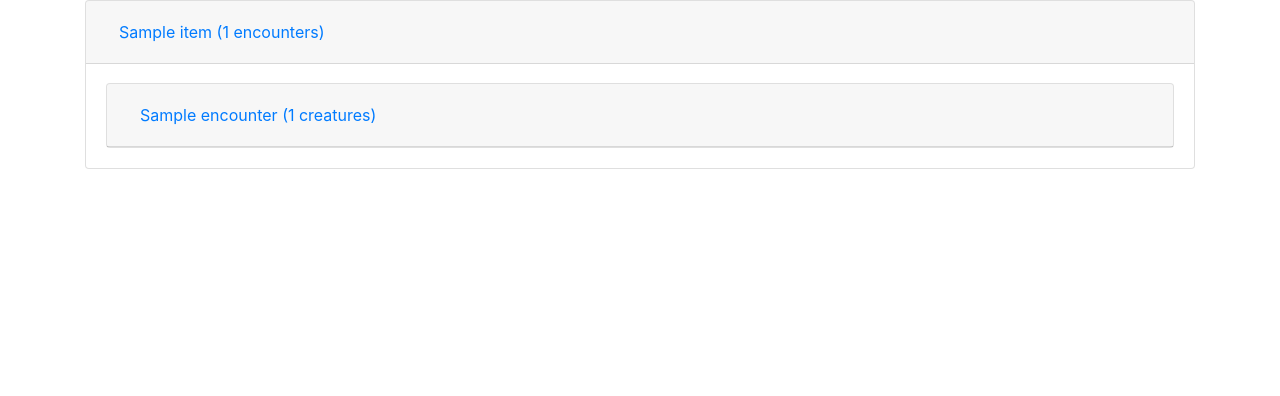
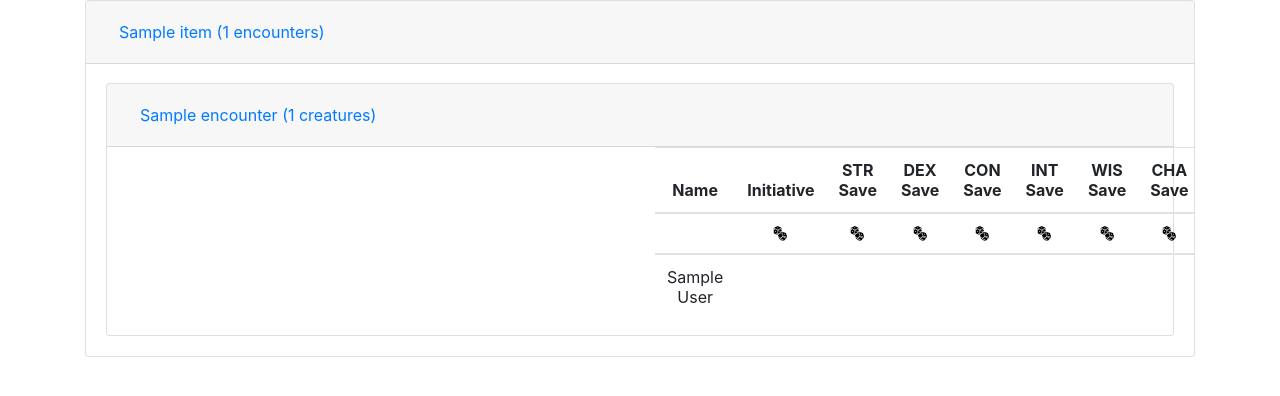
Before and after one commit to TorreySlattery/talespinner, a Django app: page /encounter-groups/ in a window 1280 px wide, after a click that opens the changed part. Shown: the top 396 px of the page. Run offline with Django 3.2, Linux system fonts and the light colour scheme; tables that the repository leaves empty hold one stand-in row (values such as "Sample post"); a database or web service that is not in the repository returns one stand-in record (values such as "Sample title"); data that the repository does not hold is empty; some libraries are stand-ins or nearby versions.

Commit message:
Add group roll table

```diff
--- a/frontend/static/css/base.css
+++ b/frontend/static/css/base.css
@@ -3,6 +3,11 @@ span.roll-label, img {
 }
 
 img.roll-image {
+    width: 15px;
+    cursor: pointer;
+}
+
+img.group-roll-image {
     width: 15px;
     cursor: pointer;
 }
--- a/frontend/templates/frontend/encounter_groups.html
+++ b/frontend/templates/frontend/encounter_groups.html
@@ -27,7 +27,9 @@
                           </button>
                       </h3>
                   </div>
-                  <div id="collapse-{{ encounter_group.id }}-{{ encounter.id }}" class="collapse" aria-labelledby="heading-{{ encounter_group.id }}-{{ encounter.id}}" data-parent="#collapse-{{ encounter_group.id }}">
+                  <div class="row">
+                      <div class="col-6">
+                        <div id="collapse-{{ encounter_group.id }}-{{ encounter.id }}" class="collapse" aria-labelledby="heading-{{ encounter_group.id }}-{{ encounter.id}}" data-parent="#collapse-{{ encounter_group.id }}">
                       <div class="card-body">
                           {% for creature in encounter.creatures %}
                             <div class="card">
@@ -281,7 +283,66 @@
                                     </div>
                                 </div>
                             </div>
-                          {% endfor %}
+                          {% endfor %}  <!-- endfor creature in encounter.creatures -->
+                      </div>
+                  </div>
+                      </div>
+                      <div class="col-6">
+                          <table class="table"
+                                 data-encounter-group-id="{{ encounter_group.id }}"
+                                 data-encounter-id="{{ encounter.id }}">
+                              <thead>
+                                <tr>
+                                    <th>Name</th>
+                                    <th>Initiative</th>
+                                    <th>STR Save</th>
+                                    <th>DEX Save</th>
+                                    <th>CON Save</th>
+                                    <th>INT Save</th>
+                                    <th>WIS Save</th>
+                                    <th>CHA Save</th>
+                                </tr>
+                                <tr>
+                                    <th></th>
+                                    <th>
+                                        <img class="group-roll-image" src="{% static 'img/dice_black_on_white.svg' %}"/>
+                                    </th>
+                                    <th>
+                                        <img class="group-roll-image" src="{% static 'img/dice_black_on_white.svg' %}"/>
+                                    </th>
+                                    <th>
+                                        <img class="group-roll-image" src="{% static 'img/dice_black_on_white.svg' %}"/>
+                                    </th>
+                                    <th>
+                                        <img class="group-roll-image" src="{% static 'img/dice_black_on_white.svg' %}"/>
+                                    </th>
+                                    <th>
+                                        <img class="group-roll-image" src="{% static 'img/dice_black_on_white.svg' %}"/>
+                                    </th>
+                                    <th>
+                                        <img class="group-roll-image" src="{% static 'img/dice_black_on_white.svg' %}"/>
+                                    </th>
+                                    <th>
+                                        <img class="group-roll-image" src="{% static 'img/dice_black_on_white.svg' %}"/>
+                                    </th>
+                                </tr>
+                              </thead>
+                              <tbody>
+                              {% for creature in encounter.creatures %}
+                                <tr class="creature-group-roll-row">
+                                    <td data-creature-id="{{ creature.id }}">{{ creature.display_name }}</td>
+                                    <td data-roll-field="initiative"></td>
+                                    <td data-roll-field="str_save"></td>
+                                    <td data-roll-field="dex_save"></td>
+                                    <td data-roll-field="con_save"></td>
+                                    <td data-roll-field="int_save"></td>
+                                    <td data-roll-field="wis_save"></td>
+                                    <td data-roll-field="cha_save"></td>
+                                </tr>
+                              {% endfor %}  <!-- endfor creature in encounter.creatures -->
+
+                              </tbody>
+                          </table>
                       </div>
                   </div>
               </div>
```
